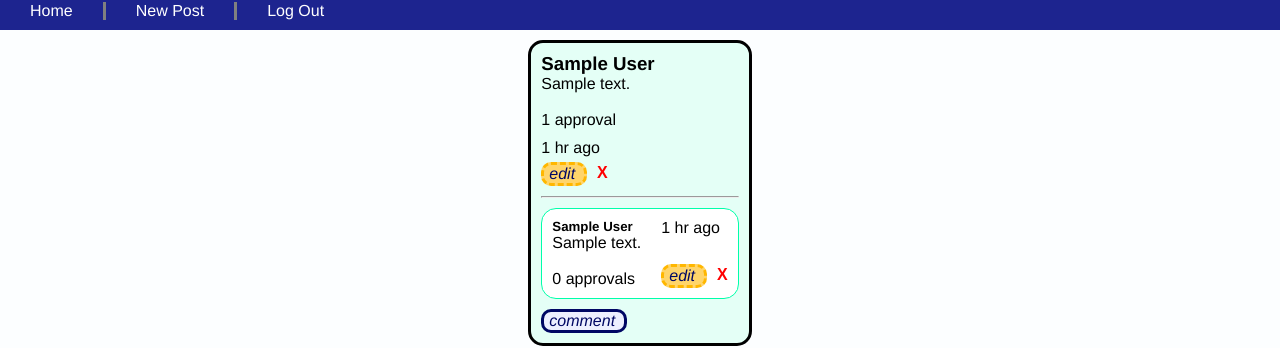
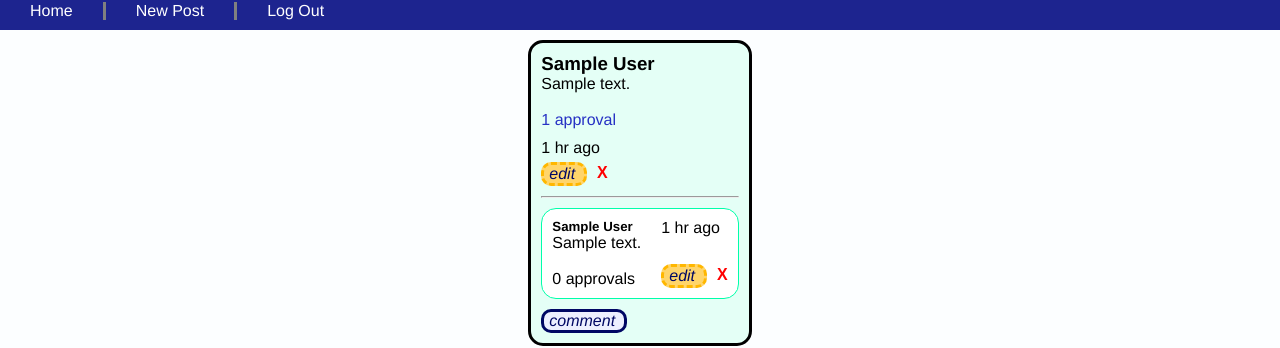
Before and after one commit to lookbehindyounow/destroy_facebook_eat_them_for_breakfast_take_their_business_eat_it_for_dinner, a Flask app: page /1/1 in a window 1280 px wide; the page is wider, and only the part inside the window is pictured. Shown: the part 372-720 px from the top of that part. Run offline with Flask 3, Linux system fonts and the light colour scheme; tables that the repository leaves empty hold one stand-in row (values such as "Sample post").

Commit message:
approvals button now goes blue if the current user has approved the post/comment

```diff
--- a/static/style.css
+++ b/static/style.css
@@ -123,6 +123,10 @@ input, select, button {
   color: black;
 }
 
+.mine {
+  color: #2631c4;
+}
+
 .comment_count {
   color: #000764;
   font-style: italic;
--- a/templates/show_post.jinja
+++ b/templates/show_post.jinja
@@ -4,7 +4,13 @@
         <h3>{{post.name}}</h3>
         <p>{{post.content}}</p>
         <br/>
-        <a class="post--link" href="/{{user_id}}/{{post.id}}/approve/0">{{post.approvals|length}} approval{% if post.approvals|length!=1 %}s{% endif %}</a>
+        {% set ns=namespace(mine=false) %}
+        {% for approval in post.approvals %}
+            {% if approval.user_id==user_id %}
+                {% set ns.mine = true %}
+            {% endif %}
+        {% endfor %}
+        <a class="post--link{% if ns.mine %} mine{% endif %}" href="/{{user_id}}/{{post.id}}/approve/0">{{post.approvals|length}} approval{% if post.approvals|length!=1 %}s{% endif %}</a>
     </div>
     <div class="post__right">
         <p>{{post.when}}</p>
@@ -23,7 +29,13 @@
                 <h5>{{comment.name}}</h5>
                 <p>{{comment.content}}</p>
                 <br/>
-                <a class="post--link" href="/{{user_id}}/{{post.id}}/{{comment.id}}/approve">{{comment.approvals|length}} approval{% if comment.approvals|length!=1 %}s{% endif %}</a>
+                {% set ns=namespace(mine=false) %}
+                {% for approval in comment.approvals %}
+                    {% if approval.user_id==user_id %}
+                        {% set ns.mine = true %}
+                    {% endif %}
+                {% endfor %}
+                <a class="post--link{% if ns.mine %} mine{% endif %}" href="/{{user_id}}/{{post.id}}/{{comment.id}}/approve">{{comment.approvals|length}} approval{% if comment.approvals|length!=1 %}s{% endif %}</a>
             </div>
             <div class="comment__right">
                 <p>{{comment.when}}</p>
```
Also changed, not shown: templates/index.jinja (+7 -1 lines).
